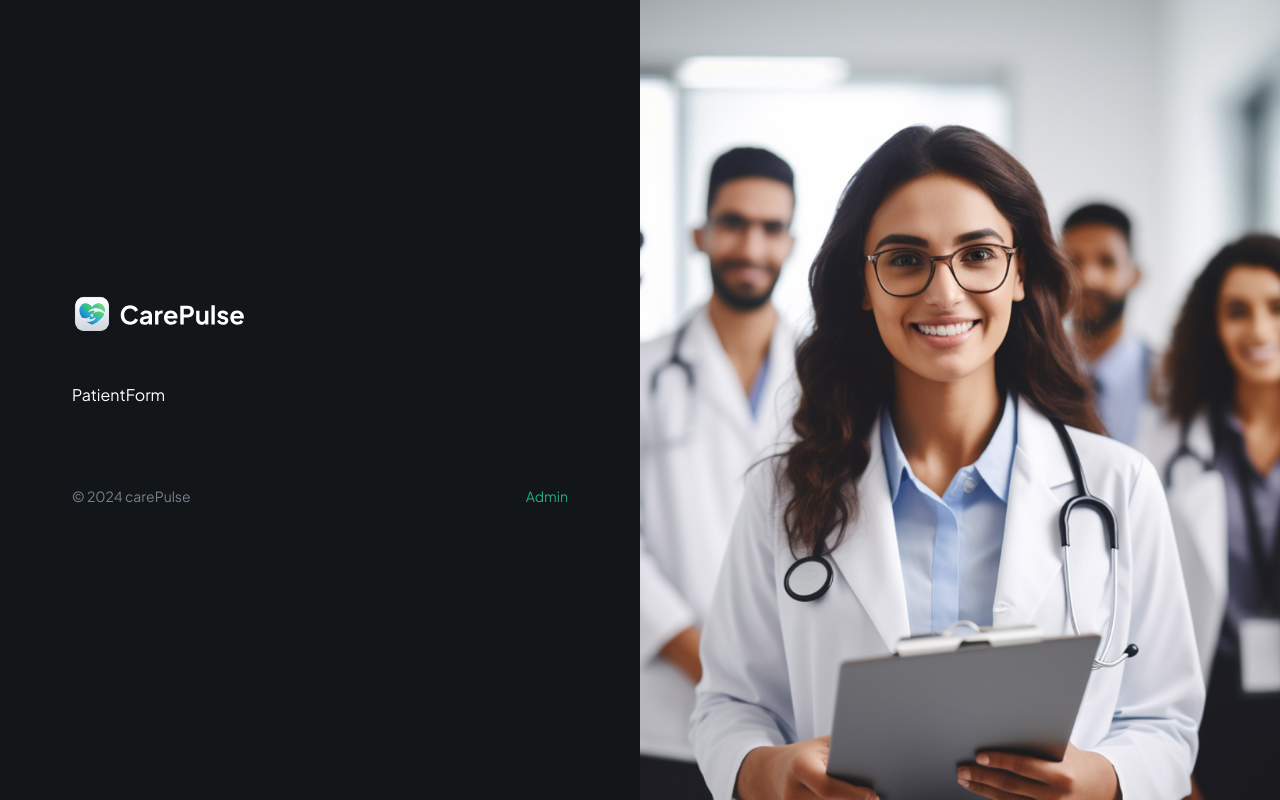
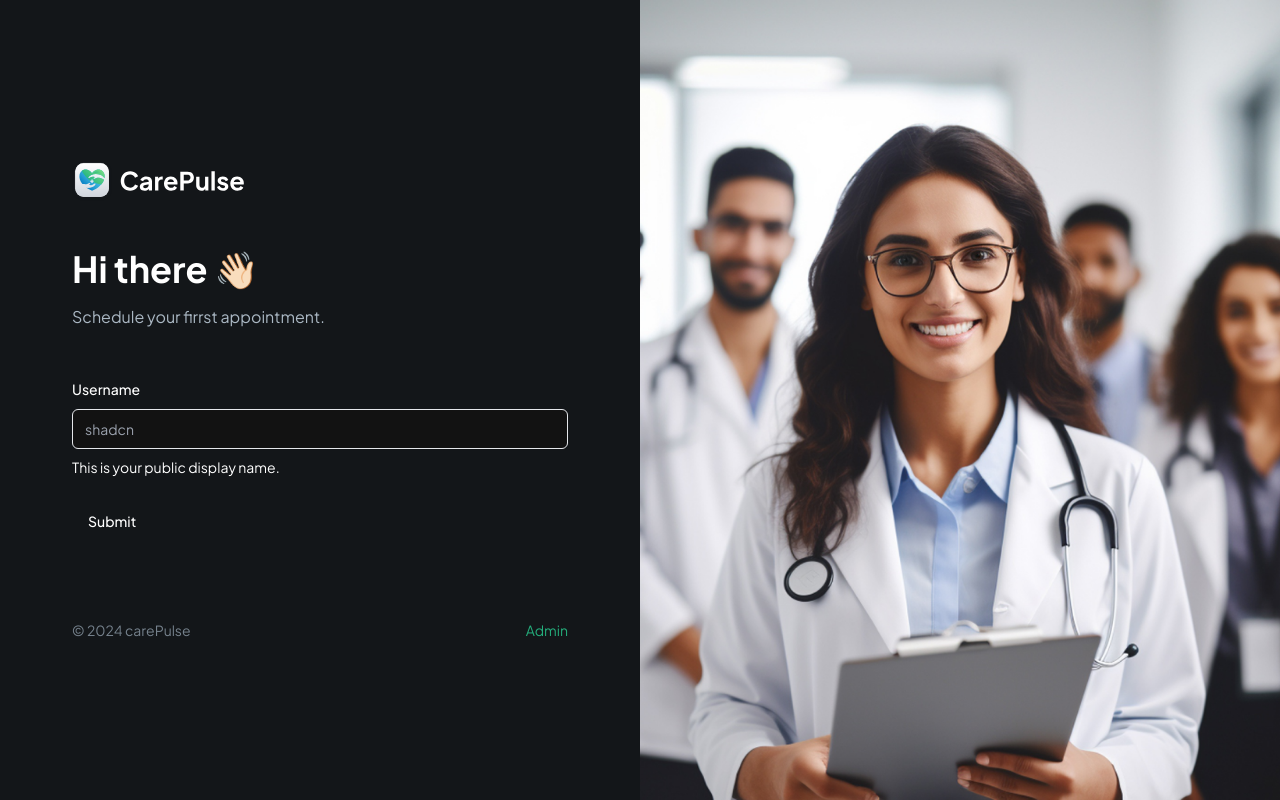
Before and after one commit to Darthdevv/CarePulse, a Next.js app: page / in a window 1280 px wide. Built offline with nearby package versions, Linux system fonts and the light colour scheme.

Commit message:
💊 styles: styling home page

```diff
--- a/components/forms/PatientForm.tsx
+++ b/components/forms/PatientForm.tsx
@@ -1,9 +1,69 @@
-import React from 'react'
+"use client";
+
+import { zodResolver } from "@hookform/resolvers/zod";
+import { useForm } from "react-hook-form";
+import { z } from "zod";
+import { Button } from "@/components/ui/button"
+import {
+  Form,
+  FormControl,
+  FormDescription,
+  FormField,
+  FormItem,
+  FormLabel,
+  FormMessage,
+} from "@/components/ui/form"
+import { Input } from "@/components/ui/input"
+
+const formSchema = z.object({
+  username: z.string().min(2, {
+    message: "Username must be at least 2 characters.",
+  }),
+});
 
 const PatientForm = () => {
+  // 1. Define your form.
+  const form = useForm<z.infer<typeof formSchema>>({
+    resolver: zodResolver(formSchema),
+    defaultValues: {
+      username: "",
+    },
+  });
+
+  // 2. Define a submit handler.
+  function onSubmit(values: z.infer<typeof formSchema>) {
+    // Do something with the form values.
+    // ✅ This will be type-safe and validated.
+    console.log(values);
+  }
+
   return (
-    <div>PatientForm</div>
-  )
+    <Form {...form}>
+      <form onSubmit={form.handleSubmit(onSubmit)} className="space-y-6 flex-1">
+        <section className="mb-12 space-y-4">
+          <h1 className="header">Hi there 👋🏻</h1>
+          <p className="text-dark-700">Schedule your firrst appointment.</p>
+        </section>
+        <FormField
+          control={form.control}
+          name="username"
+          render={({ field }) => (
+            <FormItem>
+              <FormLabel>Username</FormLabel>
+              <FormControl>
+                <Input placeholder="shadcn" {...field} />
+              </FormControl>
+              <FormDescription>
+                This is your public display name.
+              </FormDescription>
+              <FormMessage />
+            </FormItem>
+          )}
+        />
+        <Button type="submit">Submit</Button>
+      </form>
+    </Form>
+  );
 }
 
 export default PatientForm
--- /dev/null
+++ b/components/ui/form.tsx
@@ -0,0 +1,178 @@
+"use client"
+
+import * as React from "react"
+import * as LabelPrimitive from "@radix-ui/react-label"
+import { Slot } from "@radix-ui/react-slot"
+import {
+  Controller,
+  ControllerProps,
+  FieldPath,
+  FieldValues,
+  FormProvider,
+  useFormContext,
+} from "react-hook-form"
+
+import { cn } from "@/lib/utils"
+import { Label } from "@/components/ui/label"
+
+const Form = FormProvider
+
+type FormFieldContextValue<
+  TFieldValues extends FieldValues = FieldValues,
+  TName extends FieldPath<TFieldValues> = FieldPath<TFieldValues>
+> = {
+  name: TName
+}
+
+const FormFieldContext = React.createContext<FormFieldContextValue>(
+  {} as FormFieldContextValue
+)
+
+const FormField = <
+  TFieldValues extends FieldValues = FieldValues,
+  TName extends FieldPath<TFieldValues> = FieldPath<TFieldValues>
+>({
+  ...props
+}: ControllerProps<TFieldValues, TName>) => {
+  return (
+    <FormFieldContext.Provider value={{ name: props.name }}>
+      <Controller {...props} />
+    </FormFieldContext.Provider>
+  )
+}
+
+const useFormField = () => {
+  const fieldContext = React.useContext(FormFieldContext)
+  const itemContext = React.useContext(FormItemContext)
+  const { getFieldState, formState } = useFormContext()
+
+  const fieldState = getFieldState(fieldContext.name, formState)
+
+  if (!fieldContext) {
+    throw new Error("useFormField should be used within <FormField>")
+  }
+
+  const { id } = itemContext
+
+  return {
+    id,
+    name: fieldContext.name,
+    formItemId: `${id}-form-item`,
+    formDescriptionId: `${id}-form-item-description`,
+    formMessageId: `${id}-form-item-message`,
+    ...fieldState,
+  }
+}
+
+type FormItemContextValue = {
+  id: string
+}
+
+const FormItemContext = React.createContext<FormItemContextValue>(
+  {} as FormItemContextValue
+)
+
+const FormItem = React.forwardRef<
+  HTMLDivElement,
+  React.HTMLAttributes<HTMLDivElement>
+>(({ className, ...props }, ref) => {
+  const id = React.useId()
+
+  return (
+    <FormItemContext.Provider value={{ id }}>
+      <div ref={ref} className={cn("space-y-2", className)} {...props} />
+    </FormItemContext.Provider>
+  )
+})
+FormItem.displayName = "FormItem"
+
+const FormLabel = React.forwardRef<
+  React.ElementRef<typeof LabelPrimitive.Root>,
+  React.ComponentPropsWithoutRef<typeof LabelPrimitive.Root>
+>(({ className, ...props }, ref) => {
+  const { error, formItemId } = useFormField()
+
+  return (
+    <Label
+      ref={ref}
+      className={cn(error && "text-destructive", className)}
+      htmlFor={formItemId}
+      {...props}
+    />
+  )
+})
+FormLabel.displayName = "FormLabel"
+
+const FormControl = React.forwardRef<
+  React.ElementRef<typeof Slot>,
+  React.ComponentPropsWithoutRef<typeof Slot>
+>(({ ...props }, ref) => {
+  const { error, formItemId, formDescriptionId, formMessageId } = useFormField()
+
+  return (
+    <Slot
+      ref={ref}
+      id={formItemId}
+      aria-describedby={
+        !error
+          ? `${formDescriptionId}`
+          : `${formDescriptionId} ${formMessageId}`
+      }
+      aria-invalid={!!error}
+      {...props}
+    />
+  )
+})
+FormControl.displayName = "FormControl"
+
+const FormDescription = React.forwardRef<
+  HTMLParagraphElement,
+  React.HTMLAttributes<HTMLParagraphElement>
+>(({ className, ...props }, ref) => {
+  const { formDescriptionId } = useFormField()
+
+  return (
+    <p
+      ref={ref}
+      id={formDescriptionId}
+      className={cn("text-sm text-muted-foreground", className)}
+      {...props}
+    />
+  )
+})
+FormDescription.displayName = "FormDescription"
+
+const FormMessage = React.forwardRef<
+  HTMLParagraphElement,
+  React.HTMLAttributes<HTMLParagraphElement>
+>(({ className, children, ...props }, ref) => {
+  const { error, formMessageId } = useFormField()
+  const body = error ? String(error?.message) : children
+
+  if (!body) {
+    return null
+  }
+
+  return (
+    <p
+      ref={ref}
+      id={formMessageId}
+      className={cn("text-sm font-medium text-destructive", className)}
+      {...props}
+    >
+      {body}
+    </p>
+  )
+})
+FormMessage.displayName = "FormMessage"
+
+export {
+  useFormField,
+  Form,
+  FormItem,
+  FormLabel,
+  FormControl,
+  FormDescription,
+  FormMessage,
+  FormField,
+}
--- /dev/null
+++ b/components/ui/input.tsx
@@ -0,0 +1,25 @@
+import * as React from "react"
+
+import { cn } from "@/lib/utils"
+
+export interface InputProps
+  extends React.InputHTMLAttributes<HTMLInputElement> {}
+
+const Input = React.forwardRef<HTMLInputElement, InputProps>(
+  ({ className, type, ...props }, ref) => {
+    return (
+      <input
+        type={type}
+        className={cn(
+          "flex h-10 w-full rounded-md border border-input bg-background px-3 py-2 text-sm ring-offset-background file:border-0 file:bg-transparent file:text-sm file:font-medium placeholder:text-muted-foreground focus-visible:outline-none focus-visible:ring-2 focus-visible:ring-ring focus-visible:ring-offset-2 disabled:cursor-not-allowed disabled:opacity-50",
+          className
+        )}
+        ref={ref}
+        {...props}
+      />
+    )
+  }
+)
+Input.displayName = "Input"
+
+export { Input }
--- /dev/null
+++ b/components/ui/label.tsx
@@ -0,0 +1,26 @@
+"use client"
+
+import * as React from "react"
+import * as LabelPrimitive from "@radix-ui/react-label"
+import { cva, type VariantProps } from "class-variance-authority"
+
+import { cn } from "@/lib/utils"
+
+const labelVariants = cva(
+  "text-sm font-medium leading-none peer-disabled:cursor-not-allowed peer-disabled:opacity-70"
+)
+
+const Label = React.forwardRef<
+  React.ElementRef<typeof LabelPrimitive.Root>,
+  React.ComponentPropsWithoutRef<typeof LabelPrimitive.Root> &
+    VariantProps<typeof labelVariants>
+>(({ className, ...props }, ref) => (
+  <LabelPrimitive.Root
+    ref={ref}
+    className={cn(labelVariants(), className)}
+    {...props}
+  />
+))
+Label.displayName = LabelPrimitive.Root.displayName
+
+export { Label }
--- a/package.json
+++ b/package.json
@@ -9,6 +9,8 @@
     "lint": "next lint"
   },
   "dependencies": {
+    "@hookform/resolvers": "^3.9.0",
+    "@radix-ui/react-label": "^2.1.0",
     "@radix-ui/react-slot": "^1.1.0",
     "class-variance-authority": "^0.7.0",
     "clsx": "^2.1.1",
@@ -17,8 +19,10 @@
     "next-themes": "^0.3.0",
     "react": "^18",
     "react-dom": "^18",
+    "react-hook-form": "^7.52.2",
     "tailwind-merge": "^2.4.0",
-    "tailwindcss-animate": "^1.0.7"
+    "tailwindcss-animate": "^1.0.7",
+    "zod": "^3.23.8"
   },
   "devDependencies": {
     "@types/node": "^20",
```
Also changed, not shown: 1 other file (tests, documents, lock files or other folders).
